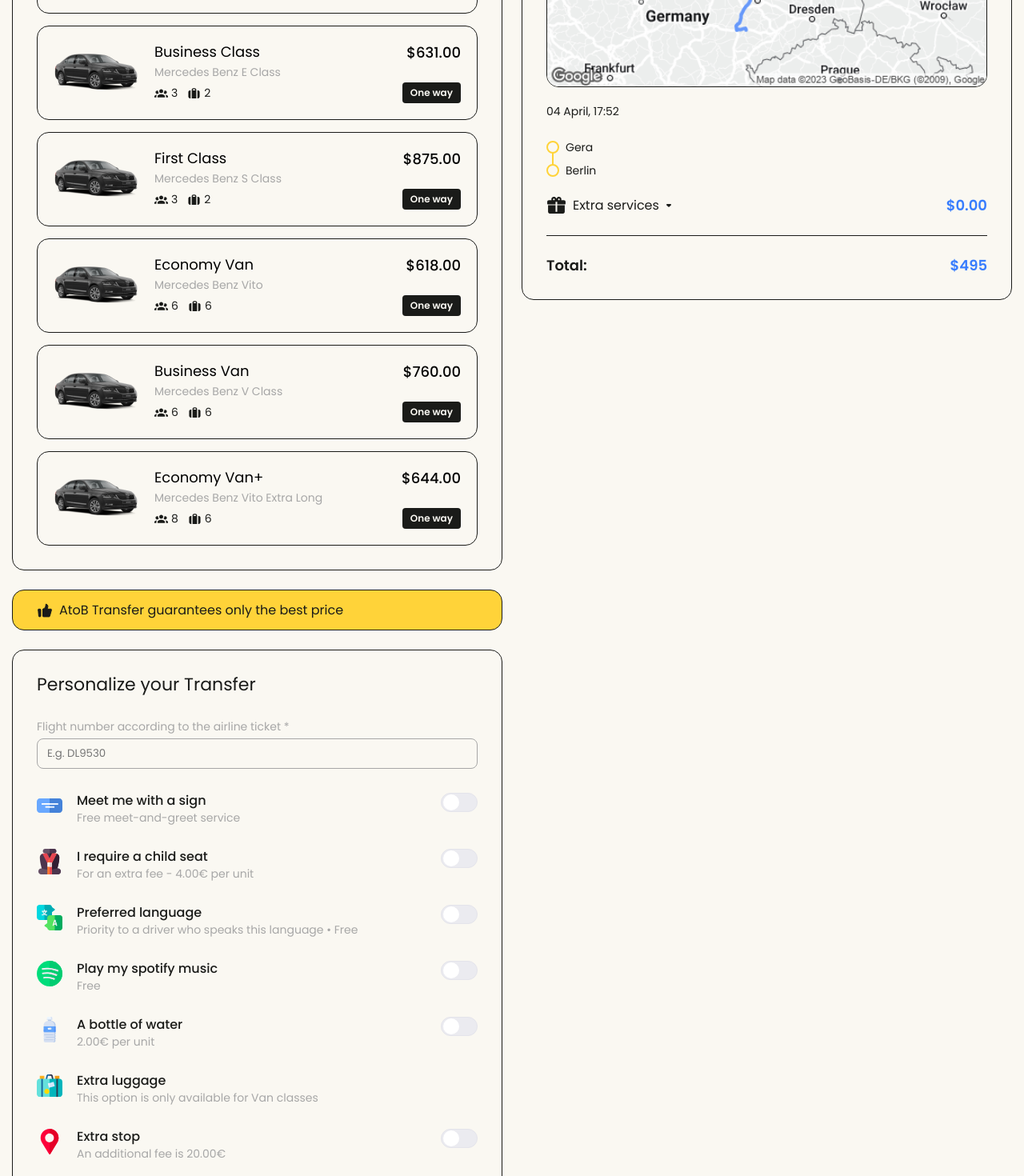
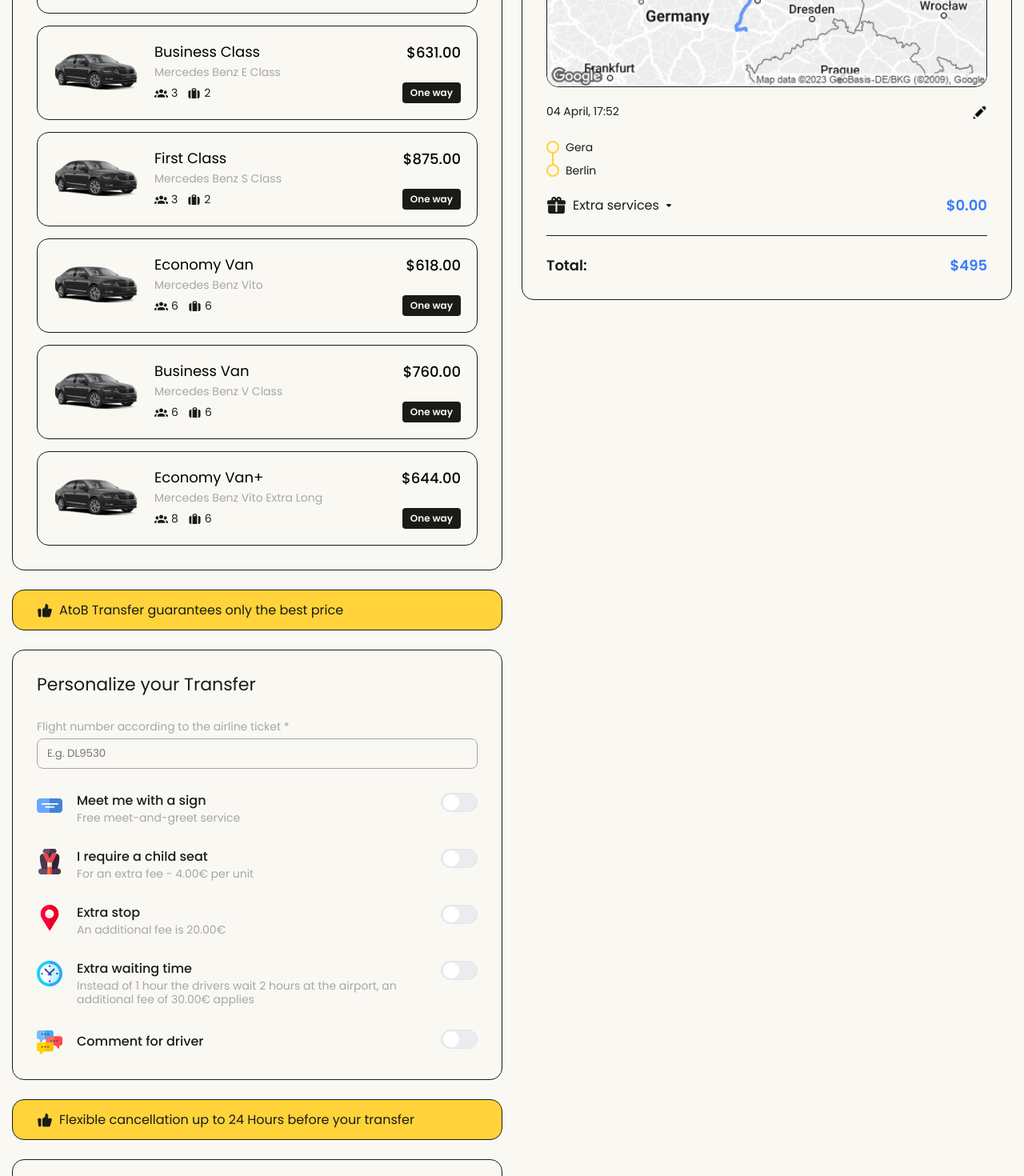
Before and after one commit to shahriyor-sharifjonov/booking-widget, a Vue app: page /order in a window 1280 px wide. Shown: the part 340-1810 px from the top of the page at 80% size. Built offline with nearby package versions, Linux system fonts and the light colour scheme.

Commit message:
fix chair

```diff
--- a/src/assets/main.scss
+++ b/src/assets/main.scss
@@ -402,6 +402,13 @@ body{
     padding: 30px;
     position: sticky;
     top: 24px;
+    &-header{
+      display: flex;
+      justify-content: space-between;
+      align-items: center;
+      gap: 20px;
+      margin-bottom: 20px;
+    }
     &-title{
       font-size: 22px;
       line-height: 120%;
@@ -428,7 +435,6 @@ body{
       font-weight: 400;
       font-size: 14px;
       line-height: 21px;
-      margin-bottom: 20px;
       min-height: 25px;
     }
     &-location{
--- a/src/components/PersSeat.vue
+++ b/src/components/PersSeat.vue
@@ -52,8 +52,8 @@
             <div class="book-pers__field">
                 <div class="book-pers__field-counter">
                     <div class="book-pers__field-counter-left">
-                        <p>Baby chair</p>
-                        <p>Weight: 9-18 kg</p>
+                        <p>Baby seat</p>
+                        <p>0-3 years</p>
                     </div>
                     <div class="book-action__counter">
                         <button class="book-action__counter-decrement" @click="decrementBabyChair">
@@ -71,8 +71,8 @@
                 </div>
                 <div class="book-pers__field-counter">
                     <div class="book-pers__field-counter-left">
-                        <p>Booster</p>
-                        <p>Weight: 15-36 kg</p>
+                        <p>Child seat</p>
+                        <p>3-11 years</p>
                     </div>
                     <div class="book-action__counter">
                         <button class="book-action__counter-decrement" @click="decrementBooster">
@@ -88,7 +88,7 @@
                         </button>
                     </div>
                 </div>
-                <div class="book-pers__field-counter">
+                <!-- <div class="book-pers__field-counter">
                     <div class="book-pers__field-counter-left">
                         <p>Infant seat</p>
                         <p>Weight: up to 9 kg</p>
@@ -106,7 +106,7 @@
                             </svg>
                         </button>
                     </div>
-                </div>
+                </div> -->
             </div>
         </div>
     </div>
--- a/src/views/OrderView.vue
+++ b/src/views/OrderView.vue
@@ -88,10 +88,10 @@ export default {
             <PersFlight />
             <PersSign />
             <PersSeat />
-            <PersLanguage />
-            <PersMusic />
-            <PersWater />
-            <PersLuggage />
+            <!-- <PersLanguage /> -->
+            <!-- <PersMusic /> -->
+            <!-- <PersWater /> -->
+            <!-- <PersLuggage /> -->
             <PersStop />
             <PersWait />
             <PersComment />
@@ -117,15 +117,17 @@ export default {
         <div class="book-order__info">
           <div class="book-order__cars-header">
             <p class="book-order__info-title">Summary</p>
+          </div>
+          <div class="book-order__info-img">
+            <img src="/staticmap.png" alt="" draggable="false"/>
+          </div>
+          <div class="book-order__info-header">
+            <p class="book-order__info-date" v-if="editable === false">04 April, 17:52</p>
+            <input class="book-order__info-date" v-if="editable === true" value="04 April, 17:52">
             <button class="book-order__cars-edit" @click="toggleEditable" :class="{'book-order__cars-edit_active' : editable}">
               <img src="/edit.png" alt="" draggable="false">
             </button>
           </div>
-          <div class="book-order__info-img">
-            <img src="/staticmap.png" alt="" draggable="false"/>
-          </div>
-          <p class="book-order__info-date" v-if="editable === false">04 April, 17:52</p>
-          <input class="book-order__info-date" v-if="editable === true" value="04 April, 17:52">
           <div class="book-order__info-location">
             <div v-if="editable === false">Gera</div>
             <div v-if="editable === true">
```
